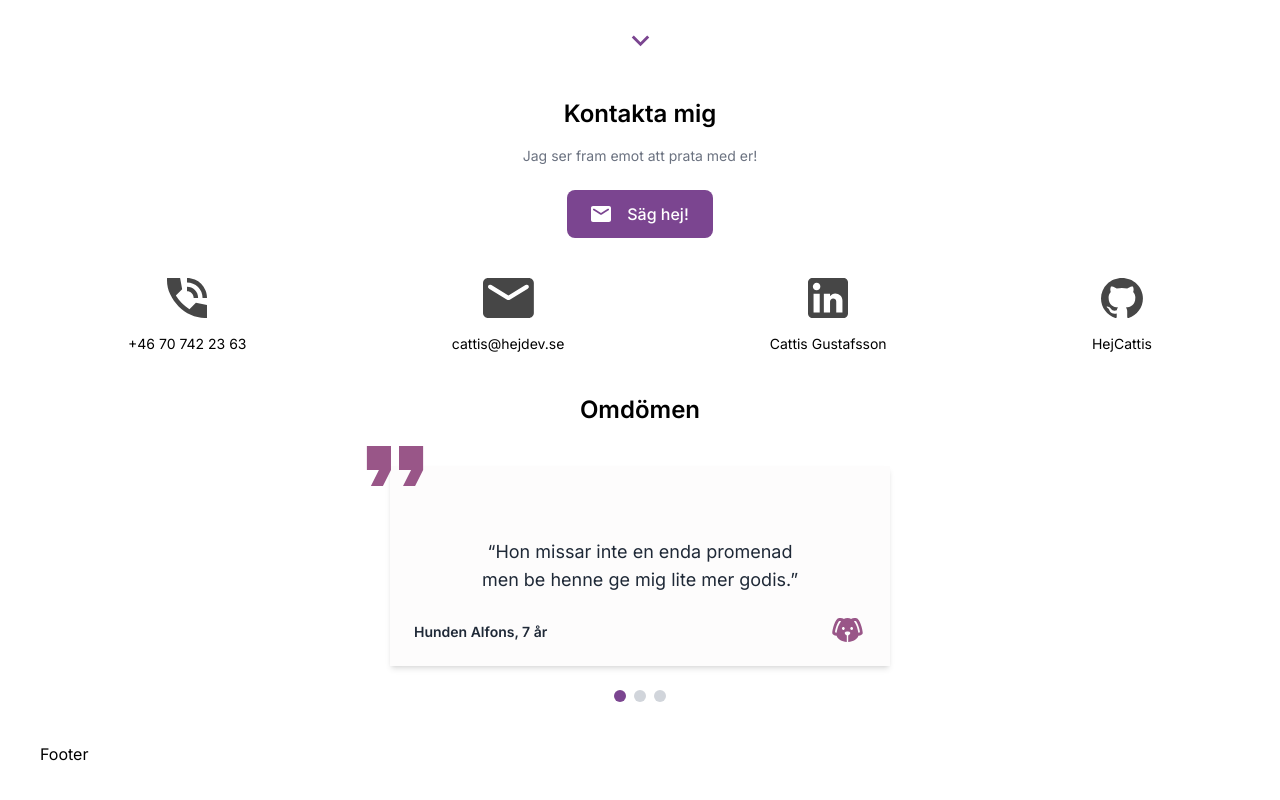
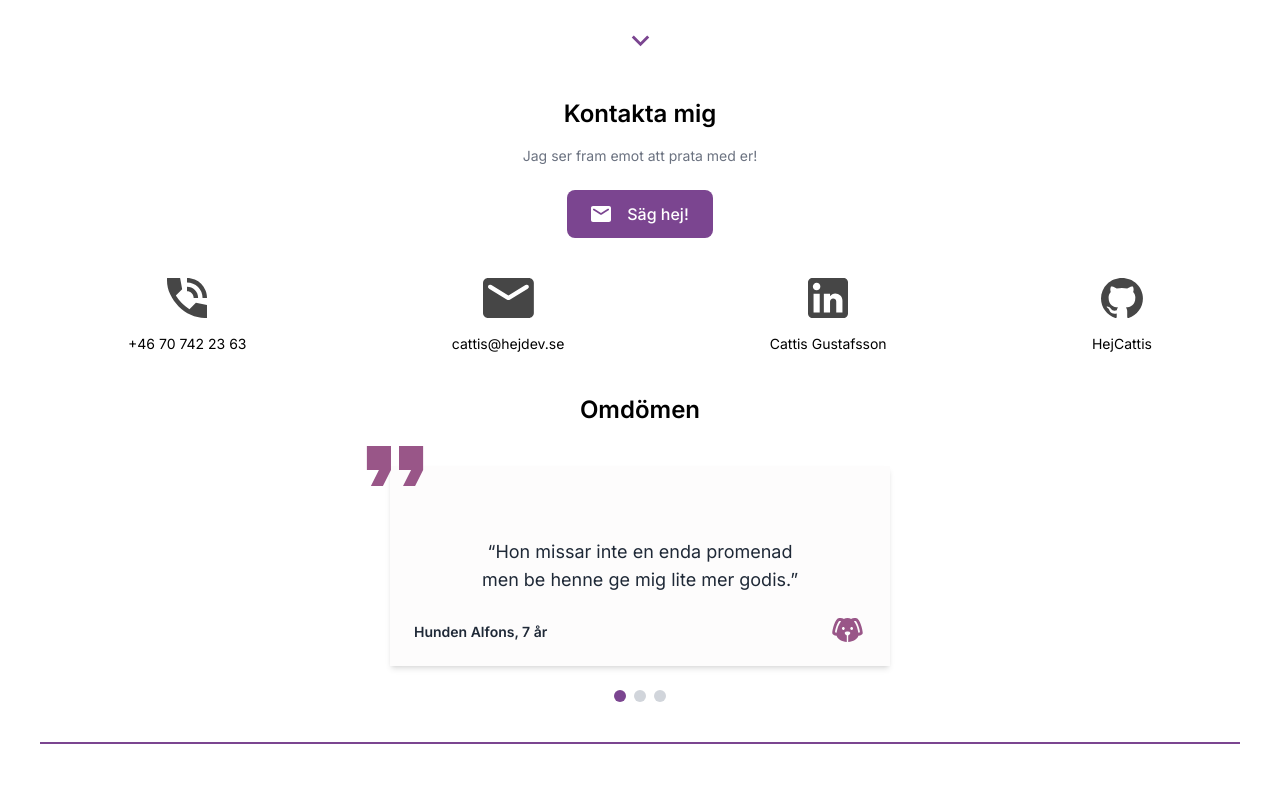
Before and after one commit to HejCattis/HejDev, a React (Vite) app in the folder frontend/: page / in a window 1280 px wide. Shown: the part 3344-4144 px from the top of the page. Before the commit the page ends 4110 px from the top, so only its background shows below. Built offline with nearby package versions, Linux system fonts and the light colour scheme.

Commit message:
Footer started

```diff
--- a/frontend/src/components/Footer.tsx
+++ b/frontend/src/components/Footer.tsx
@@ -1,4 +1,7 @@
 const Footer = () => {
-    return <div>Footer</div>;
+    return (
+        <div className=' h-[200px] relative border-t-2 border-purple'>
+        </div>
+    );
 };
 export default Footer;
```
